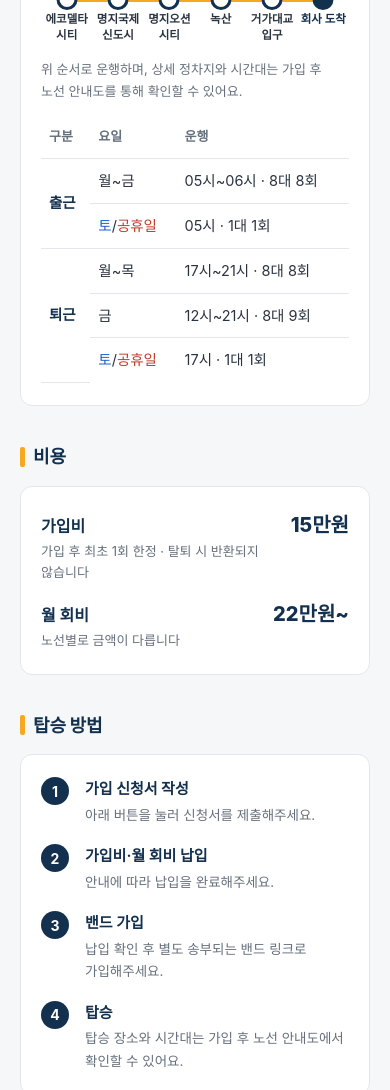
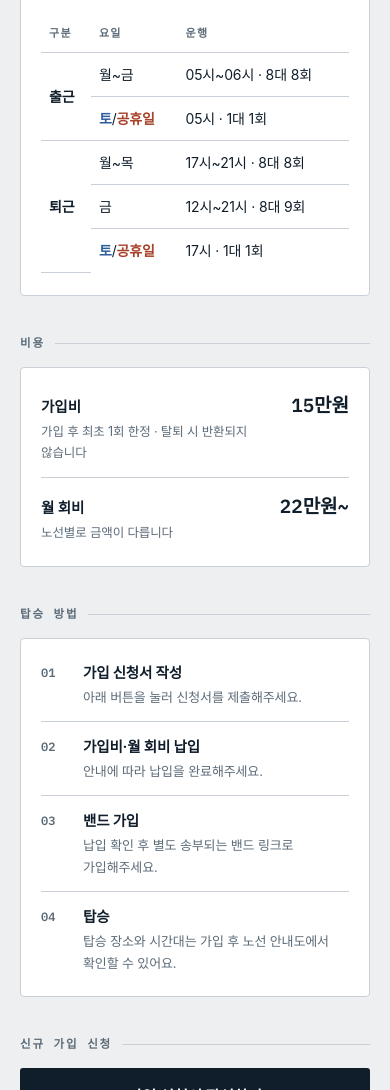
Before and after one commit to gangseo-commute/information, a plain HTML site: page index.html in a window 390 px wide. Shown: the part 910-2000 px from the top of the page. Drawn offline with Linux system fonts and the light colour scheme; a web font is replaced by a local one.

Commit message:
Add files via upload

```diff
--- a/index.html
+++ b/index.html
@@ -5,79 +5,93 @@
 <meta name="viewport" content="width=device-width, initial-scale=1.0">
 <title>삼성중공업–명지/하단/에코델타시티 출퇴근 버스 안내</title>
 <meta name="description" content="삼성중공업–명지/하단/에코델타시티 출퇴근 버스 회원제 안내 페이지. 노선, 운행 시간, 비용, 가입 방법을 확인하세요.">
-<link rel="stylesheet" href="https://cdn.jsdelivr.net/gh/orioncactus/pretendard@v1.3.9/dist/web/static/pretendard.min.css">
+<link rel="stylesheet" as="style" crossorigin href="https://cdn.jsdelivr.net/gh/orioncactus/pretendard@v1.3.9/dist/web/static/pretendard-dynamic-subset.css">
+<link rel="preconnect" href="https://fonts.googleapis.com">
+<link rel="preconnect" href="https://fonts.gstatic.com" crossorigin>
+<link href="https://fonts.googleapis.com/css2?family=IBM+Plex+Mono:wght@400;500;600&display=swap" rel="stylesheet">
 <style>
   :root{
-    --navy:#14304F;        /* 제목·주요 색 */
-    --blue:#1B5FCC;        /* 링크·버튼 */
-    --dawn:#F6A821;        /* 노선·포인트 */
-    --ink:#2A3340;         /* 본문 */
-    --sub:#66707C;         /* 보조 텍스트 */
-    --line:#E3E7EC;
-    --bg:#F6F7F9;
+    --ink:#101E2B;
+    --ink-2:#1B3448;
+    --paper:#EDEFF1;
     --card:#FFFFFF;
-    --warn-bg:#FDF0EF;
-    --warn-line:#F0C6C2;
-    --warn-text:#C0392B;
+    --line:#C9D0D7;
+    --muted:#5C6B78;
+    --signal:#F2C230;
+    --ok:#1B6B4C;
+    --warn:#A8412A;
+    --sat:#2E5E9E;
+    --sans:'Pretendard Variable',Pretendard,-apple-system,BlinkMacSystemFont,system-ui,'Malgun Gothic',sans-serif;
+    --mono:'IBM Plex Mono',ui-monospace,SFMono-Regular,Menlo,monospace;
   }
   *{margin:0;padding:0;box-sizing:border-box}
-  html{scroll-behavior:smooth}
+  html{scroll-behavior:smooth;-webkit-text-size-adjust:100%}
   body{
-    font-family:"Pretendard",-apple-system,BlinkMacSystemFont,system-ui,sans-serif;
-    background:var(--bg);color:var(--ink);
-    line-height:1.65;font-size:16px;
+    font-family:var(--sans);
+    background:var(--paper);color:var(--ink);
+    line-height:1.65;font-size:15.5px;
     word-break:keep-all;
+    -webkit-font-smoothing:antialiased;
   }
-  .wrap{max-width:720px;margin:0 auto;padding:0 20px 80px}
+  .wrap{max-width:640px;margin:0 auto;padding:0 20px 72px}
+  :focus-visible{outline:2.5px solid var(--ink);outline-offset:2px}
 
   /* ── 상단 ── */
   header{
-    background:var(--navy);color:#fff;
-    padding:52px 0 44px;margin-bottom:36px;
+    background:var(--ink);color:#fff;
+    padding:48px 0 40px;margin-bottom:36px;
   }
   header .wrap{padding-bottom:0}
   .badge{
-    display:inline-block;font-size:13px;font-weight:600;
-    color:var(--navy);background:var(--dawn);
-    border-radius:4px;padding:3px 10px;margin-bottom:16px;
+    display:flex;align-items:center;gap:10px;
+    font-family:var(--mono);font-size:11px;font-weight:500;
+    letter-spacing:.16em;color:var(--signal);
+    margin-bottom:16px;
   }
-  header h1{font-size:30px;font-weight:800;line-height:1.3;letter-spacing:-0.02em}
-  header p{margin-top:12px;font-size:15px;color:#C8D4E2}
+  .badge::after{content:'';flex:1;height:1px;background:rgba(255,255,255,.22)}
+  header h1{font-size:28px;font-weight:800;line-height:1.35;letter-spacing:-.03em}
+  header p{margin-top:12px;font-size:14px;color:rgba(255,255,255,.65);letter-spacing:-.01em}
 
   /* ── 섹션 공통 ── */
-  section{margin-bottom:36px}
+  section{margin-bottom:38px}
   h2{
-    font-size:20px;font-weight:800;color:var(--navy);
-    letter-spacing:-0.01em;margin-bottom:14px;
-    display:flex;align-items:center;gap:8px;
+    font-family:var(--mono);font-size:11.5px;font-weight:600;
+    letter-spacing:.16em;color:var(--muted);
+    display:flex;align-items:center;gap:10px;margin-bottom:14px;
   }
-  h2::before{
-    content:"";width:5px;height:20px;border-radius:2px;
-    background:var(--dawn);flex:none;
-  }
+  h2::after{content:'';flex:1;height:1px;background:var(--line)}
   .card{
     background:var(--card);border:1px solid var(--line);
-    border-radius:12px;padding:22px 20px;
+    border-radius:4px;padding:22px 20px;
   }
 
   /* ── 안내/경고 ── */
   .warn{
-    background:var(--warn-bg);border:1px solid var(--warn-line);
-    border-radius:12px;padding:18px 20px;
+    background:var(--card);border:1px solid var(--line);
+    border-left:3px solid var(--warn);
+    border-radius:4px;padding:18px 20px;
   }
-  .warn strong{color:var(--warn-text);font-weight:800}
-  .warn ul{list-style:none;margin-top:6px}
-  .warn li{padding-left:20px;position:relative;margin-top:8px;font-size:15px}
-  .warn li::before{content:"!";position:absolute;left:2px;top:1px;
-    font-weight:800;color:var(--warn-text)}
+  .warn strong{color:var(--warn);font-weight:800;font-size:15px;letter-spacing:-.01em}
+  .warn ul{list-style:none;margin-top:8px}
+  .warn li{
+    padding-left:20px;position:relative;margin-top:8px;
+    font-size:14px;letter-spacing:-.01em;color:var(--ink-2);
+  }
+  .warn li::before{
+    content:"!";position:absolute;left:2px;top:0;
+    font-family:var(--mono);font-weight:600;color:var(--warn);
+  }
 
   /* ── 노선 지도 ── */
   .mapbox{margin-bottom:6px}
   .mapbox img{
     width:100%;height:auto;display:block;
-    border:1px solid var(--line);border-radius:10px;
+    border:1px solid var(--line);border-radius:4px;
   }
-  .map-caption{font-size:12.5px;color:var(--sub);margin:8px 0 18px;text-align:right}
+  .map-caption{
+    font-family:var(--mono);font-size:11px;color:var(--muted);
+    margin:8px 0 18px;text-align:right;letter-spacing:.02em;
+  }
 
   /* ── 노선 (가로) ── */
   .route{
@@ -85,75 +99,86 @@
     position:relative;margin:10px 0 16px;
   }
   .route::before{
-    content:"";position:absolute;left:8%;right:8%;top:10.5px;
-    height:2px;background:var(--dawn);
+    content:"";position:absolute;left:8%;right:8%;top:9.5px;
+    height:3px;background:var(--signal);
   }
   .route li{
     position:relative;flex:1 1 0;min-width:0;
     text-align:center;padding-top:23px;
-    font-size:13px;font-weight:600;line-height:1.35;
-    color:var(--ink);
+    font-size:12.5px;font-weight:600;line-height:1.35;
+    letter-spacing:-.02em;color:var(--ink-2);
   }
   .route li::before{
     content:"";position:absolute;left:50%;top:0;
     transform:translateX(-50%);
-    width:15px;height:15px;border-radius:50%;
-    background:#fff;border:3px solid var(--navy);
+    width:14px;height:14px;border-radius:50%;
+    background:var(--card);border:3px solid var(--ink);
   }
-  .route li.dest{color:var(--navy)}
-  .route li.dest::before{background:var(--navy)}
+  .route li.dest{color:var(--ink);font-weight:800}
+  .route li.dest::before{background:var(--ink)}
 
-  table{width:100%;border-collapse:collapse;font-size:14.5px}
-  th,td{padding:10px 8px;text-align:left;border-bottom:1px solid var(--line)}
-  th{font-size:13px;color:var(--sub);font-weight:600}
-  td.cat{font-weight:700;color:var(--navy);white-space:nowrap}
-  td .sat{color:#1B5FCC}
-  td .hol{color:#C0392B}
+  table{width:100%;border-collapse:collapse;font-size:14px}
+  th,td{padding:10px 8px;text-align:left;border-bottom:1px solid var(--line);letter-spacing:-.01em}
+  th{
+    font-family:var(--mono);font-size:11px;font-weight:600;
+    letter-spacing:.12em;color:var(--muted);
+  }
+  td.cat{font-weight:800;color:var(--ink);white-space:nowrap}
+  td .sat{color:var(--sat);font-weight:600}
+  td .hol{color:var(--warn);font-weight:600}
   tr:last-child td{border-bottom:none}
-  .note{font-size:13px;color:var(--sub);margin-top:10px}
+  .note{font-size:12.5px;color:var(--muted);margin-top:10px;letter-spacing:-.01em;line-height:1.6}
 
   /* ── 비용 ── */
-  .fee{display:flex;flex-direction:column;gap:14px}
-  .fee-row{display:flex;justify-content:space-between;align-items:baseline;gap:12px}
-  .fee-row .name{font-weight:700;color:var(--navy)}
-  .fee-row .price{font-size:20px;font-weight:800;color:var(--navy);white-space:nowrap}
-  .fee-row small{display:block;font-weight:400;color:var(--sub);font-size:13px;margin-top:2px}
+  .fee{display:flex;flex-direction:column;gap:0}
+  .fee-row{
+    display:flex;justify-content:space-between;align-items:baseline;gap:12px;
+    padding:13px 0;border-bottom:1px solid var(--line);
+  }
+  .fee-row:first-child{padding-top:0}
+  .fee-row:last-child{border-bottom:none;padding-bottom:0}
+  .fee-row .name{font-weight:700;color:var(--ink);font-size:14.5px}
+  .fee-row .price{
+    font-family:var(--mono);font-size:19px;font-weight:600;
+    color:var(--ink);white-space:nowrap;font-variant-numeric:tabular-nums;
+  }
+  .fee-row small{display:block;font-weight:400;color:var(--muted);font-size:12.5px;margin-top:3px;letter-spacing:-.01em}
 
   /* ── 탑승 절차 ── */
   .steps{list-style:none;counter-reset:step}
   .steps li{
     counter-increment:step;position:relative;
-    padding:0 0 18px 44px;font-size:15px;
+    padding:13px 0 13px 42px;font-size:14.5px;
+    border-bottom:1px solid var(--line);
   }
-  .steps li:last-child{padding-bottom:0}
+  .steps li:first-child{padding-top:0}
+  .steps li:last-child{padding-bottom:0;border-bottom:none}
   .steps li::before{
-    content:counter(step);position:absolute;left:0;top:0;
-    width:28px;height:28px;border-radius:50%;
-    background:var(--navy);color:#fff;
-    font-size:14px;font-weight:700;
-    display:flex;align-items:center;justify-content:center;
+    content:counter(step,decimal-leading-zero);
+    position:absolute;left:0;top:15px;
+    font-family:var(--mono);font-size:12px;font-weight:600;color:var(--muted);
   }
-  .steps strong{color:var(--navy)}
-  .steps small{display:block;color:var(--sub);font-size:13.5px;margin-top:2px}
+  .steps li:first-child::before{top:2px}
+  .steps strong{color:var(--ink);letter-spacing:-.01em}
+  .steps small{display:block;color:var(--muted);font-size:13px;margin-top:2px;letter-spacing:-.01em}
 
   /* ── 가입 버튼 ── */
   .cta{
     display:block;text-align:center;
-    background:var(--blue);color:#fff;text-decoration:none;
-    font-size:17px;font-weight:700;
-    border-radius:12px;padding:16px;
-    transition:background .15s;
+    background:var(--ink);color:#fff;text-decoration:none;
+    font-size:15.5px;font-weight:700;letter-spacing:-.01em;
+    border-radius:3px;padding:16px;
+    transition:opacity .15s;
   }
-  .cta:hover{background:#1650AC}
-  .cta:focus-visible{outline:3px solid var(--dawn);outline-offset:2px}
-  .cta-sub{text-align:center;font-size:13px;color:var(--sub);margin-top:10px}
+  .cta:hover{opacity:.86}
+  .cta:focus-visible{outline:2.5px solid var(--ink);outline-offset:2px}
+  .cta-sub{text-align:center;font-size:12.5px;color:var(--muted);margin-top:10px}
 
   @media (max-width:480px){
-    header h1{font-size:25px}
-    h2{font-size:18px}
-    .route li{font-size:11.5px;word-break:break-all}
-    .route::before{left:8%;right:8%}
+    header h1{font-size:24px}
+    .route li{font-size:11px;word-break:break-all}
   }
+  @media (prefers-reduced-motion:reduce){*{animation:none!important;transition:none!important}}
 </style>
 </head>
 <body>
```
